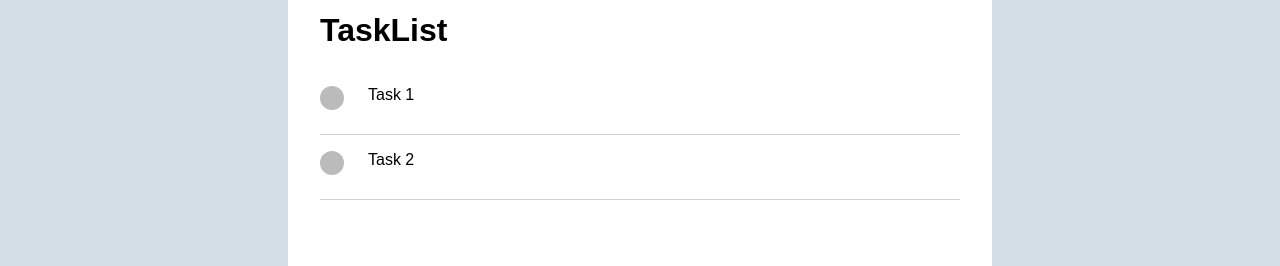
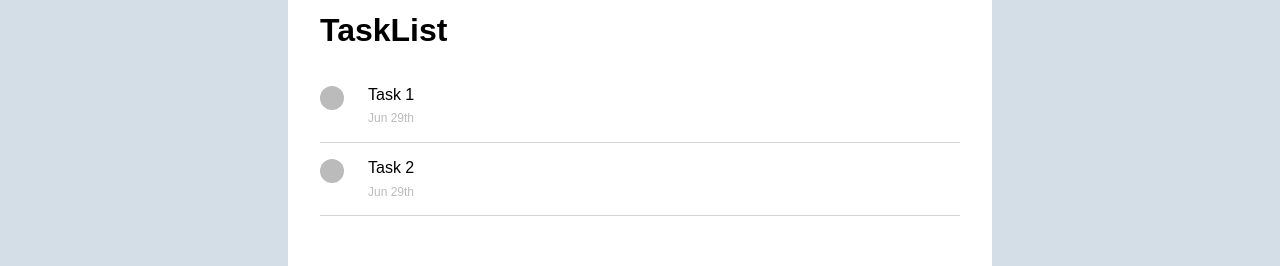
Before and after one commit to ypcethan/MERN_todo_list_frontend, a React (Create React App) app: page / in a window 1280 px wide. Shown: the part 236-502 px from the top of the page. Built offline with nearby package versions, Linux system fonts and the light colour scheme; a web font is replaced by a local one.

Commit message:
adding date picker functionality

```diff
--- a/package.json
+++ b/package.json
@@ -9,9 +9,12 @@
     "@testing-library/jest-dom": "^4.2.4",
     "@testing-library/react": "^9.3.2",
     "@testing-library/user-event": "^7.1.2",
+    "moment": "^2.27.0",
     "node-sass": "^4.14.1",
     "normalize.css": "^8.0.1",
     "react": "^16.13.1",
+    "react-datepicker": "^3.0.0",
+    "react-dates": "^21.8.0",
     "react-dom": "^16.13.1",
     "react-redux": "^7.2.0",
     "react-router-dom": "^5.2.0",
--- a/src/components/Task/TaskInputForm/TaskInputFrom.js
+++ b/src/components/Task/TaskInputForm/TaskInputFrom.js
@@ -1,23 +1,29 @@
 import React, { useState, useEffect } from "react";
 import { useDispatch, useSelector } from "react-redux";
+import DatePicker from "react-datepicker";
+import moment from "moment";
 import {
   createTask,
   clearCurrent,
   updateTask,
 } from "../../../redux/task/taskAction";
 import { v4 as uuidv4 } from "uuid";
+import "react-datepicker/dist/react-datepicker.css";
 import "./TaskInputFrom.scss";
+
 const TaskInputFrom = ({ cancel }) => {
   const dispatch = useDispatch();
   const current = useSelector((state) => state.task.current);
   const [task, setTask] = useState("");
+  const [date, setDate] = useState(new Date());
+  const [openSchdule, setOpenSchedule] = useState(false);
   const handleSubmit = () => {
     if (current) {
       // update task
-      dispatch(updateTask({ ...current, content: task }));
+      dispatch(updateTask({ ...current, content: task, dueDate: date }));
       dispatch(clearCurrent());
     } else {
-      dispatch(createTask({ content: task, id: uuidv4() }));
+      dispatch(createTask({ content: task, id: uuidv4(), dueDate: date }));
     }
 
     setTask("");
@@ -26,8 +32,13 @@ const TaskInputFrom = ({ cancel }) => {
   useEffect(() => {
     if (current) {
       setTask(current.content);
+      setDate(current.dueDate);
     }
   }, [current]);
+
+  const handleDateChange = (newDate) => {
+    setDate(newDate);
+  };
   return (
     <div>
       <div className="task-input-form__container">
@@ -38,7 +49,21 @@ const TaskInputFrom = ({ cancel }) => {
           value={task}
           onChange={(e) => setTask(e.target.value)}
         />
-        <div className="task-input-schedule">Schedule</div>
+        <div
+          className="task-input-schedule"
+          onClick={() => setOpenSchedule(true)}
+        >
+          {openSchdule ? (
+            <DatePicker
+              showPopperArrow={false}
+              minDate={new Date()}
+              selected={date}
+              onChange={handleDateChange}
+            />
+          ) : (
+            "Schedule"
+          )}
+        </div>
       </div>
       <div className="task-input-form__container">
         <button className="task-add__button" onClick={handleSubmit}>
--- a/src/components/Task/TaskInputForm/TaskInputFrom.scss
+++ b/src/components/Task/TaskInputForm/TaskInputFrom.scss
@@ -1,20 +1,20 @@
 @import "../../../styles/base";
 
-.task-input-form__container{
+.task-input-form__container {
   display: flex;
   margin-top: 1rem;
 }
-.task-input-form{
+.task-input-form {
   border: 1px solid gray;
   outline: none;
-    border-bottom-left-radius:5px ;
+  border-bottom-left-radius: 5px;
   border-top-left-radius: 5px;
   height: 2rem;
   width: 70%;
 }
 
-.task-input-schedule{
-    border-bottom-right-radius:5px ;
+.task-input-schedule {
+  border-bottom-right-radius: 5px;
   border-top-right-radius: 5px;
   width: 20%;
   border: 1px solid gray;
@@ -26,29 +26,40 @@
   padding-left: 1rem;
 }
 
-
-.task-add__button{
+.task-add__button {
   cursor: pointer;
   background-color: $primary-color;
   color: white;
-    border:none;
+  border: none;
   border-radius: 5px;
-    padding:0.5rem;
+  padding: 0.5rem;
 
-    &:hover{
+  &:hover {
     background-color: $secondary-color;
   }
   transition: background-color 0.5s;
 }
 
-.task-cancel__button{
+.task-cancel__button {
   cursor: pointer;
-    border:none;
+  border: none;
   background-color: inherit;
   margin-left: 0.5rem;
   color: gray;
-    &:hover{
+  &:hover {
     color: black;
   }
   transition: background-color 0.5s;
 }
+
+.react-datepicker-wrapper {
+  // border: 4px solid red;
+  // width: 100%;
+
+  input {
+    overflow: hidden;
+    width: 90%;
+    border: 0px;
+    outline: none;
+  }
+}
--- a/src/components/Task/TaskItem/TaskItem.js
+++ b/src/components/Task/TaskItem/TaskItem.js
@@ -1,13 +1,16 @@
 import React from "react";
 import { useDispatch } from "react-redux";
+import moment from "moment";
 import {
   deleteTask,
   setCurrent,
   clearCurrent,
 } from "../../../redux/task/taskAction";
 import "./TaskItem.scss";
+
 const TaskItem = ({ task, onDelete }) => {
-  const { content, id } = task;
+  const { content, id, dueDate } = task;
+  const formattedDate = moment(dueDate).format("MMM Do");
   const dispatch = useDispatch();
   const deleteItem = (e) => {
     dispatch(deleteTask(id));
@@ -22,8 +25,11 @@ const TaskItem = ({ task, onDelete }) => {
       <div className="task__item__checkbox dot" onClick={deleteItem} id={id}>
         &#10003;
       </div>
-      <div onClick={setEdit}>
-        <div className="task__item__content">{content}</div>
+      <div className="task__item__content__container">
+        <div onClick={setEdit}>
+          <div className="task__item__content">{content}</div>
+        </div>
+        <div className="task__item__time">{formattedDate.toString()}</div>
       </div>
     </div>
   );
--- a/src/components/Task/TaskItem/TaskItem.scss
+++ b/src/components/Task/TaskItem/TaskItem.scss
@@ -1,17 +1,28 @@
 @import "../../../styles/base";
-.task__item{
+.task__item {
   border-bottom: 1px solid rgb(212, 212, 212);
-    padding-bottom: 1.5rem;
+  padding-bottom: 1rem;
   padding-top: 1rem;
   display: flex;
-    &__checkbox{
+  &__checkbox {
     margin-right: 1.5rem;
     border: 0px;
     outline: none;
   }
+
+  &__content__container {
+    display: flex;
+    flex-direction: column;
   }
 
-.dot{
+  &__time {
+    margin-top: 0.5rem;
+    color: #bbb;
+    font-size: 0.75rem;
+  }
+}
+
+.dot {
   height: 1.5rem;
   width: 1.5rem;
   background-color: #bbb;
@@ -24,5 +35,4 @@
     color: white;
   }
   transition: background-color 0.3s;
-
 }
--- a/src/redux/task/taskReducer.js
+++ b/src/redux/task/taskReducer.js
@@ -12,11 +12,13 @@ const initialState = {
       id: 1,
       completed: false,
       content: "Task 1",
+      dueDate: new Date(),
     },
     {
       id: 2,
       completed: false,
       content: "Task 2",
+      dueDate: new Date(),
     },
   ],
   current: null,
```
Also changed, not shown: 1 other file (tests, documents, lock files or other folders). Lines whose indentation alone changed are shown as unchanged.
